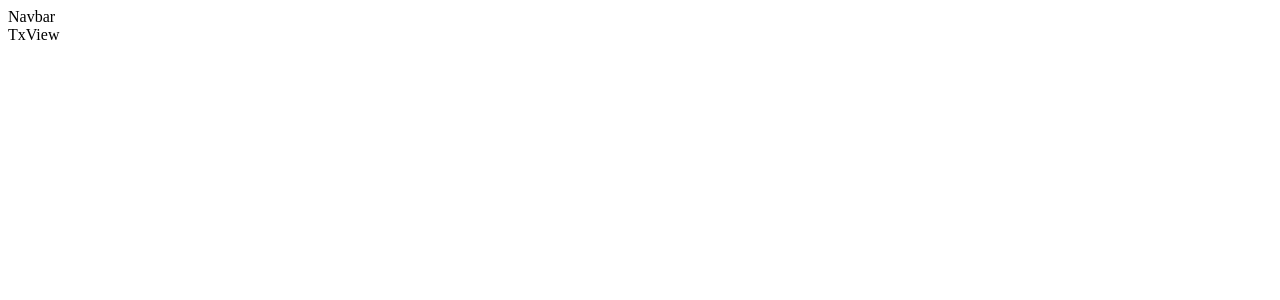
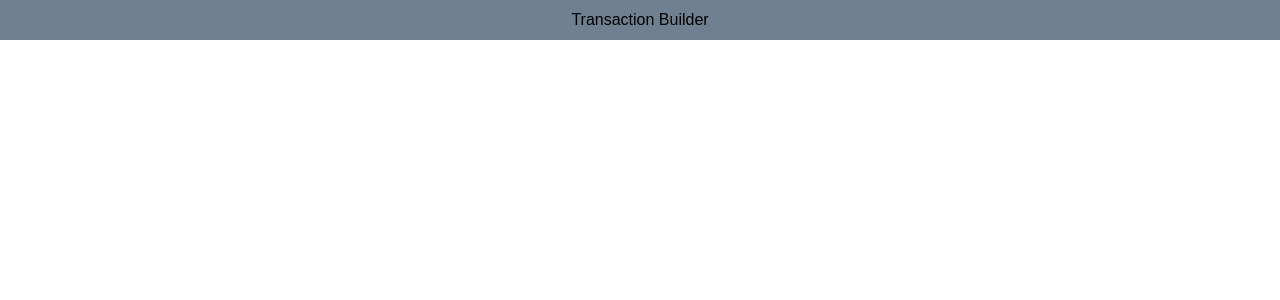
Before and after one commit to landaverdend/btc-web-tools, a React (Vite) app: page / in a window 1280 px wide. Shown: the top 300 px of the page. Built offline with nearby package versions, Linux system fonts and the light colour scheme.

Commit message:
barebones

```diff
--- a/src/components/navbar/Navbar.tsx
+++ b/src/components/navbar/Navbar.tsx
@@ -1,3 +1,9 @@
+import './navbar.css';
+
 export default function Navbar() {
-  return <div>Navbar</div>;
+  return (
+    <div className="navbar-container">
+      <span>Transaction Builder</span>
+    </div>
+  );
 }
--- a/src/components/navbar/navbar.css
+++ b/src/components/navbar/navbar.css
@@ -0,0 +1,9 @@
+.navbar-container {
+  display: flex;
+  justify-content: center;
+  align-items: center;
+
+  width: 100vw;
+  height: 5vh;
+  background-color: slategray;
+}
--- a/src/index.css
+++ b/src/index.css
@@ -1,5 +1,4 @@
-
-
-body{
+body {
   font-family: 'Arial', sans-serif;
+  margin: 0;
 }
--- a/src/index.tsx
+++ b/src/index.tsx
@@ -1,5 +1,6 @@
 import { createRoot } from 'react-dom/client';
 import App from './App';
+import './index.css';
 
 const root = document.getElementById('root');
 createRoot(root!).render(<App />);
--- a/src/views/txview/TxView.tsx
+++ b/src/views/txview/TxView.tsx
@@ -1,3 +1,3 @@
 export default function TxView() {
-  return <>TxView</>;
+  return <div></div>;
 }
```
